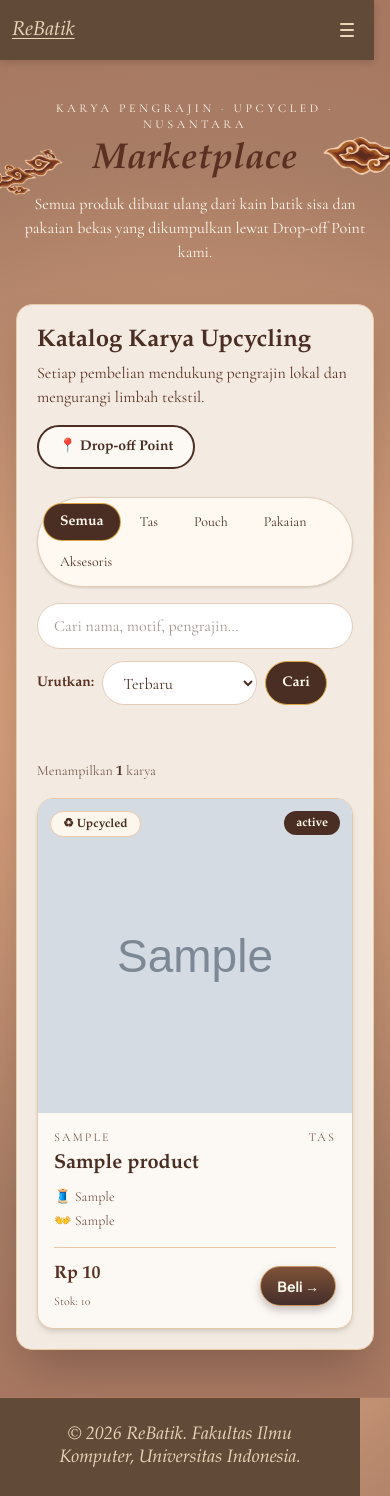
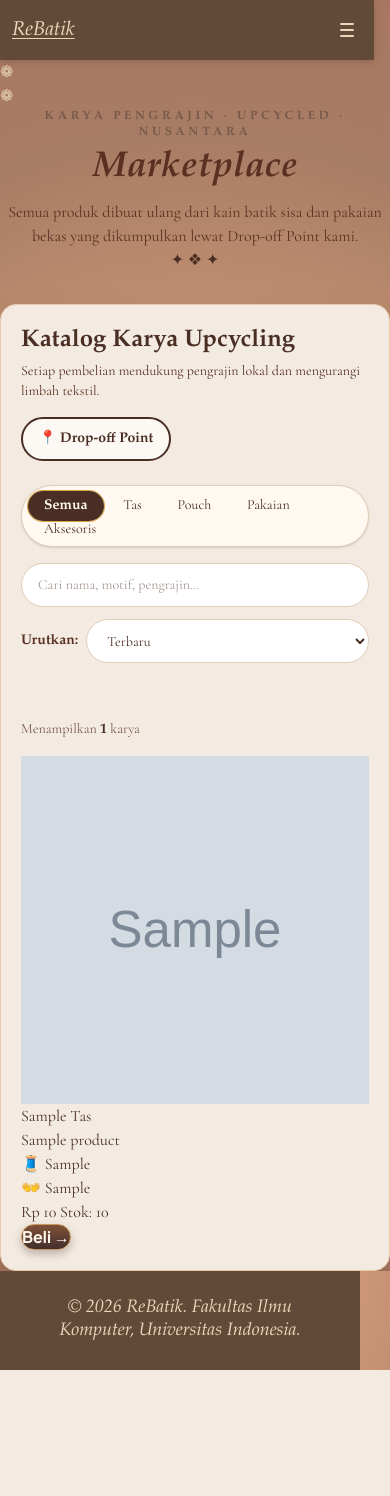
Before and after one commit to pbp-kelas-d-kelompok1-ReBatik/ReBatik, a Django app: page /marketplace/ in a window 390 px wide. After the commit the page ends 1370 px from the top, so only its background shows below. Run offline with Django 5.2, Linux system fonts and the light colour scheme; tables that the repository leaves empty hold one stand-in row (values such as "Sample post"); grey boxes marked "Sample" are stand-in pictures; style sheets or scripts are compiled from the project's sources.

Commit message:
style(mobile): optimize mobile responsiveness with 2-col catalog, order card redesign, and fixed bottom buy bar

```diff
--- a/marketplace/templates/marketplace/index.html
+++ b/marketplace/templates/marketplace/index.html
@@ -6,60 +6,55 @@
 {% endblock css %}
 
 {% block content %}
-<section class="relative isolate overflow-hidden px-4 pb-12 pt-10 sm:px-6 sm:pt-12">
-    <img
-        src="{% static 'img/upcycling/cloud-left.webp' %}"
-        alt=""
-        aria-hidden="true"
-        class="pointer-events-none absolute left-0 top-20 -z-10 w-24 -translate-x-1/3 sm:w-36"
-    >
-    <img
-        src="{% static 'img/upcycling/cloud-right.webp' %}"
-        alt=""
-        aria-hidden="true"
-        class="pointer-events-none absolute right-0 top-16 -z-10 w-24 translate-x-1/4 sm:w-36"
-    >
+<section class="mp-page-shell home-hero relative isolate overflow-hidden">
+    <div class="batik-decoration decoration-top" aria-hidden="true">❁</div>
+    <div class="batik-decoration decoration-bottom" aria-hidden="true">❁</div>
 
-    <header class="relative mx-auto mb-10 max-w-4xl text-center text-[var(--cream-light)]">
-        <p class="text-xs uppercase tracking-[0.3em]">Karya Pengrajin · Upcycled · Nusantara</p>
+    <header class="mp-hero-header relative mx-auto mb-8 max-w-4xl text-center text-[var(--brown)] sm:mb-10">
+        <p class="text-xs font-semibold uppercase tracking-[0.3em] text-[var(--brown-muted)]">Karya Pengrajin · Upcycled · Nusantara</p>
         <h1 class="mt-2 text-4xl font-bold italic after:hidden sm:text-5xl">Marketplace</h1>
-        <p class="mt-3 text-base sm:text-lg">
+        <p class="mt-3 text-base text-[var(--brown-dark)] sm:text-lg">
             Semua produk dibuat ulang dari kain batik sisa dan pakaian bekas yang dikumpulkan lewat Drop-off Point kami.
         </p>
+        <div class="hero-bottom-decoration" aria-hidden="true">
+            <span>✦</span>
+            <span>❖</span>
+            <span>✦</span>
+        </div>
     </header>
 
     <div
         id="marketplace-page-content"
         hx-push-url="true"
         hx-indicator="#mp-list-loading"
-        class="mx-auto max-w-6xl rounded-2xl border border-[var(--mp-card-border)]
+        class="mp-panel-box mx-auto max-w-6xl rounded-2xl border border-[var(--mp-card-border)]
                bg-[var(--mp-panel)] p-5 text-[var(--brown)] shadow-2xl
                sm:rounded-3xl sm:p-8 lg:p-10"
     >
         {% include "marketplace/_messages.html" %}
 
-        <div class="mb-7 flex flex-col gap-4 sm:flex-row sm:items-center sm:justify-between">
+        <div class="mp-toolbar-head mb-6 flex flex-col gap-4 sm:mb-7 sm:flex-row sm:items-center sm:justify-between">
             <div>
                 <h2 class="text-2xl font-bold sm:text-3xl">Katalog Karya Upcycling</h2>
-                <p class="mt-1 text-[var(--brown-dark)]">
+                <p class="mt-1 text-sm text-[var(--brown-dark)] sm:text-base">
                     Setiap pembelian mendukung pengrajin lokal dan mengurangi limbah tekstil.
                 </p>
             </div>
-            <div class="flex flex-wrap items-center gap-3">
+            <div class="mp-action-group flex flex-wrap items-center gap-3">
                 <a
                     href="{% url 'marketplace:dropoff' %}"
-                    class="inline-flex min-h-11 items-center justify-center rounded-full border-2
-                           border-[var(--brown)] bg-[var(--mp-surface)] px-5 py-2.5 text-sm font-bold
-                           text-[var(--brown)] transition hover:bg-[var(--mp-soft)]"
+                    class="mp-top-btn inline-flex min-h-11 items-center justify-center rounded-full border-2
+                           border-[var(--brown)] bg-[var(--mp-surface)] px-4 py-2 text-sm font-bold
+                           text-[var(--brown)] transition hover:bg-[var(--mp-soft)] sm:px-5"
                 >
                     📍 Drop-off Point
                 </a>
                 {% if user.is_authenticated %}
                     <a
                         href="{% url 'marketplace:order_list' %}"
-                        class="inline-flex min-h-11 items-center justify-center rounded-full border-2
-                               border-[var(--brown)] bg-[var(--mp-surface)] px-5 py-2.5 text-sm font-bold
-                               text-[var(--brown)] transition hover:bg-[var(--mp-soft)]"
+                        class="mp-top-btn inline-flex min-h-11 items-center justify-center rounded-full border-2
+                               border-[var(--brown)] bg-[var(--mp-surface)] px-4 py-2 text-sm font-bold
+                               text-[var(--brown)] transition hover:bg-[var(--mp-soft)] sm:px-5"
                     >
                         Pesanan Saya
                     </a>
@@ -67,7 +62,7 @@
                 {% if user.is_staff %}
                     <a
                         href="{% url 'marketplace:manage_product_list' %}"
-                        class="primary-action-button min-h-11 px-5 py-2.5 text-sm font-semibold"
+                        class="primary-action-button mp-top-btn min-h-11 px-4 py-2 text-sm font-semibold sm:px-5"
                     >
                         Kelola Produk
                     </a>
@@ -75,11 +70,10 @@
             </div>
         </div>
 
-        <div class="grid gap-4 lg:grid-cols-[auto_minmax(0,1fr)] lg:items-center">
+        <div class="mp-filter-bar grid gap-4 lg:grid-cols-[auto_minmax(0,1fr)] lg:items-center">
             <nav
                 aria-label="Filter kategori produk"
-                class="inline-flex w-fit max-w-full flex-wrap items-center gap-1 rounded-full
-                       border border-[var(--border)] bg-[var(--card)] p-1.5 shadow-sm"
+                class="mp-chip-scroll rounded-full border border-[var(--border)] bg-[var(--card)] p-1.5 shadow-sm"
             >
                 <a
                     href="{% querystring category='' page=None %}"
@@ -88,7 +82,7 @@
                     hx-select="#marketplace-page-content"
                     hx-swap="outerHTML"
                     aria-current="{% if not selected_category %}page{% else %}false{% endif %}"
-                    class="rounded-full px-4 py-2 text-sm transition sm:px-5 sm:text-base
+                    class="mp-chip rounded-full px-4 py-2 text-sm transition sm:px-5 sm:text-base
                            {% if not selected_category %}
                                bg-[var(--brown)] font-bold text-[var(--cream-light)] ring-1 ring-[var(--gold)]
                            {% else %}
@@ -103,7 +97,7 @@
                         hx-select="#marketplace-page-content"
                         hx-swap="outerHTML"
                         aria-current="{% if selected_category == value %}page{% else %}false{% endif %}"
-                        class="rounded-full px-4 py-2 text-sm transition sm:px-5 sm:text-base
+                        class="mp-chip rounded-full px-4 py-2 text-sm transition sm:px-5 sm:text-base
                                {% if selected_category == value %}
                                    bg-[var(--brown)] font-bold text-[var(--cream-light)] ring-1 ring-[var(--gold)]
                                {% else %}
@@ -121,7 +115,7 @@
                 hx-target="#mp-results"
                 hx-select="#mp-results"
                 hx-swap="outerHTML"
-                class="flex flex-col gap-3 sm:flex-row lg:justify-end"
+                class="mp-search-sort-form flex flex-col gap-3 sm:flex-row lg:justify-end"
             >
                 {% if selected_category %}
                     <input type="hidden" name="category" value="{{ selected_category }}">
@@ -142,17 +136,17 @@
                         hx-swap="outerHTML"
                         hx-include="closest form"
                         class="block min-h-11 w-full rounded-full border border-[var(--border)]
-                               bg-white px-4 py-2.5 text-[var(--brown)]
+                               bg-white px-4 py-2.5 text-sm text-[var(--brown)]
                                focus:border-[var(--gold)] focus:outline-none focus:ring-2 focus:ring-[var(--gold)]"
                     >
                 </div>
-                <div class="flex items-center gap-2">
-                    <label for="mp-sort" class="text-sm font-semibold text-[var(--brown-dark)]">Urutkan:</label>
+                <div class="mp-sort-row flex items-center gap-2">
+                    <label for="mp-sort" class="shrink-0 text-sm font-semibold text-[var(--brown-dark)]">Urutkan:</label>
                     <select
                         id="mp-sort"
                         name="sort"
-                        class="min-h-11 rounded-full border border-[var(--border)] bg-white px-4 py-2.5
-                               text-[var(--brown)] focus:border-[var(--gold)]
+                        class="min-h-11 flex-1 rounded-full border border-[var(--border)] bg-white px-4 py-2.5
+                               text-sm text-[var(--brown)] focus:border-[var(--gold)]
                                focus:outline-none focus:ring-2 focus:ring-[var(--gold)]"
                     >
                         {% for value, label in sort_options %}
@@ -161,13 +155,6 @@
                             </option>
                         {% endfor %}
                     </select>
-                    <button
-                        type="submit"
-                        class="min-h-11 rounded-full bg-[var(--brown)] px-4 py-2 text-sm font-semibold
-                               text-[var(--cream-light)] hover:bg-[var(--button-hover)] sm:hidden"
-                    >
-                        Cari
-                    </button>
                 </div>
             </form>
         </div>
@@ -194,13 +181,9 @@
             </div>
 
             {% if products %}
-                <div class="grid gap-5 sm:grid-cols-2 lg:grid-cols-3">
+                <div class="mp-catalog-grid">
                     {% for product in products %}
-                        <article
-                            class="group flex flex-col overflow-hidden rounded-2xl border
-                                   border-[var(--mp-card-border)] bg-[var(--mp-surface)]
-                                   text-[var(--brown)] shadow-md transition hover:-translate-y-0.5 hover:shadow-lg"
-                        >
+                        <article class="mp-card group">
                             <a
                                 href="{% url 'marketplace:product_detail' product.pk %}"
                                 class="relative block aspect-square w-full overflow-hidden mp-img-placeholder"
@@ -214,25 +197,24 @@
                                         class="h-full w-full object-cover transition duration-300 group-hover:scale-105"
                                     >
                                 {% else %}
-                                    <div class="grid h-full w-full place-items-center p-6 text-center text-[var(--brown-muted)]">
+                                    <div class="grid h-full w-full place-items-center p-4 text-center text-[var(--brown-muted)]">
                                         <div>
-                                            <span class="block text-4xl" aria-hidden="true">🧶</span>
-                                            <span class="mt-2 block text-sm font-semibold">{{ product.motif }}</span>
+                                            <span class="block text-3xl sm:text-4xl" aria-hidden="true">🧶</span>
+                                            <span class="mt-1.5 block text-xs font-semibold sm:text-sm">{{ product.motif }}</span>
                                         </div>
                                     </div>
                                 {% endif %}
 
                                 <span
-                                    class="absolute left-3 top-3 rounded-full border border-[var(--mp-card-border)]
-                                           bg-[var(--cream-light)]/95 px-3 py-1 text-xs font-bold text-[var(--brown)]"
+                                    class="mp-card-badge-left border border-[var(--mp-card-border)]
+                                           bg-[var(--cream-light)]/95 text-[var(--brown)]"
                                 >
                                     ♻ Upcycled
                                 </span>
 
                                 {% if product.badge_status %}
                                     <span
-                                        class="absolute right-3 top-3 rounded-full bg-[var(--brown)] px-3 py-1
-                                               text-xs font-bold text-[var(--cream-light)]"
+                                        class="mp-card-badge-right bg-[var(--brown)] text-[var(--cream-light)]"
                                     >
                                         {{ product.badge_status }}
                                     </span>
@@ -241,8 +223,8 @@
                                 {% if product.stock == 0 %}
                                     <div class="absolute inset-0 grid place-items-center bg-[var(--brown)]/60">
                                         <span
-                                            class="rounded-full bg-[var(--mp-status-cancelled)] px-4 py-1.5
-                                                   text-sm font-bold text-[var(--mp-status-cancelled-text)]"
+                                            class="rounded-full bg-[var(--mp-status-cancelled)] px-3 py-1
+                                                   text-xs font-bold text-[var(--mp-status-cancelled-text)] sm:px-4 sm:py-1.5 sm:text-sm"
                                         >
                                             Stok Habis
                                         </span>
@@ -250,13 +232,13 @@
                                 {% endif %}
                             </a>
 
-                            <div class="flex flex-1 flex-col p-4 sm:p-5">
-                                <div class="flex items-center justify-between gap-2 text-xs uppercase tracking-[0.18em] text-[var(--brown-muted)]">
+                            <div class="mp-card-body">
+                                <div class="mp-card-eyebrow">
                                     <span>{{ product.motif }}</span>
                                     <span>{{ product.get_category_display }}</span>
                                 </div>
 
-                                <h3 class="mt-1.5 text-xl font-bold leading-snug sm:text-2xl">
+                                <h3 class="mp-card-title">
                                     <a
                                         href="{% url 'marketplace:product_detail' product.pk %}"
                                         class="hover:underline"
@@ -265,25 +247,25 @@
                                     </a>
                                 </h3>
 
-                                <p class="mt-2 text-sm text-[var(--brown-muted)]">
+                                <p class="mp-card-meta">
                                     🧵 {{ product.material_source }}
                                 </p>
-                                <p class="mt-1 text-sm text-[var(--brown-muted)]">
+                                <p class="mp-card-meta">
                                     👐 {{ product.artisan_origin }}
                                 </p>
 
-                                <div class="mt-4 flex items-center justify-between gap-3 border-t border-[var(--mp-card-border)] pt-3">
-                                    <div>
-                                        <span class="block text-lg font-bold text-[var(--brown-dark)] sm:text-xl">
+                                <div class="mp-card-footer">
+                                    <div class="mp-card-price-row">
+                                        <span class="mp-card-price">
                                             {{ product.price|rupiah }}
                                         </span>
-                                        <span class="text-xs text-[var(--brown-muted)]">
-                                            {% if product.stock > 0 %}Stok: {{ product.stock }}{% else %}Stok habis{% endif %}
+                                        <span class="mp-card-stock">
+                                            {% if product.stock > 0 %}Stok: {{ product.stock }}{% else %}Habis{% endif %}
                                         </span>
                                     </div>
                                     <a
                                         href="{% url 'marketplace:product_detail' product.pk %}"
-                                        class="primary-action-button min-h-10 px-4 py-2 text-sm font-semibold"
+                                        class="primary-action-button mp-card-cta font-semibold"
                                     >
                                         {% if product.stock > 0 %}Beli →{% else %}Detail →{% endif %}
                                     </a>
```
Also changed, not shown: marketplace/templates/marketplace/order_detail.html (+9 -19 lines), marketplace/templates/marketplace/order_list.html (+50 -69 lines), marketplace/templates/marketplace/order_success.html (+9 -18 lines), marketplace/templates/marketplace/product_detail.html (+79 -69 lines).
